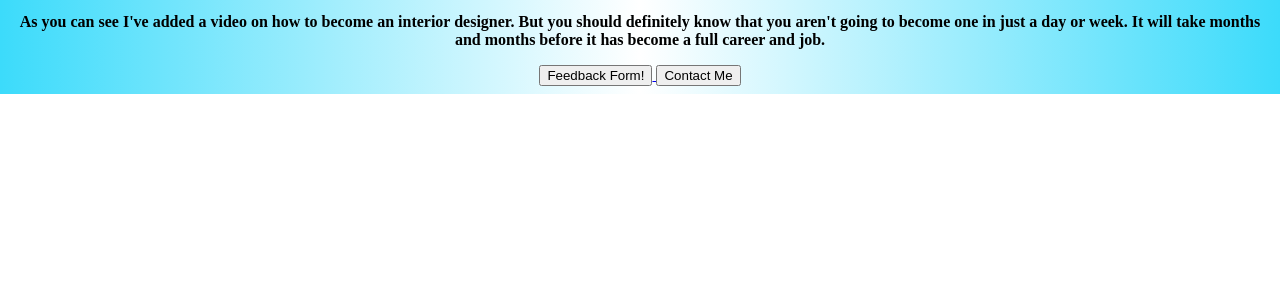
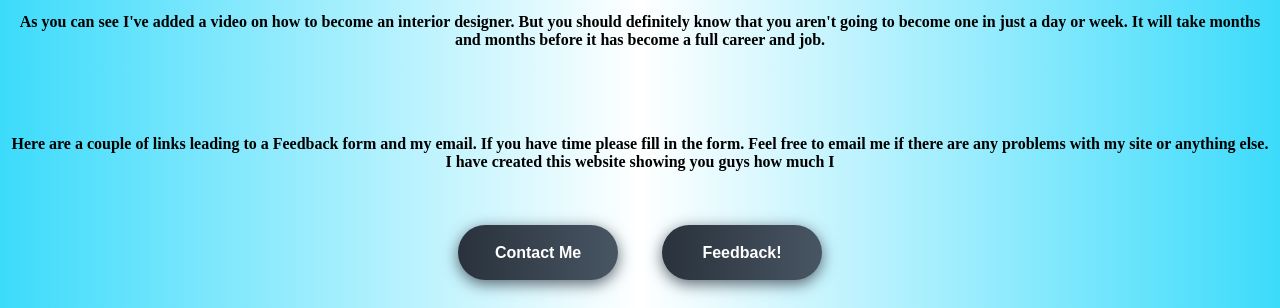
Before and after one commit to jm9232/MyInteriorDesignWebsite, a plain HTML site: page index.html in a window 1280 px wide. Shown: the part 1205-1513 px from the top of the page. Before the commit the page ends 1299 px from the top, so only its background shows below. Drawn offline with Linux system fonts and the light colour scheme.

Commit message:
Update index.html

```diff
--- a/index.html
+++ b/index.html
@@ -2,6 +2,46 @@
 <head></head>
 
   <style>
+  .bn632-hover {
+  width: 160px;
+  font-size: 16px;
+  font-weight: 600;
+  color: #fff;
+  cursor: pointer;
+  margin: 20px;
+  height: 55px;
+  text-align:center;
+  border: none;
+  background-size: 300% 100%;
+  border-radius: 50px;
+  moz-transition: all .4s ease-in-out;
+  -o-transition: all .4s ease-in-out;
+  -webkit-transition: all .4s ease-in-out;
+  transition: all .4s ease-in-out;
+}
+
+.bn632-hover:hover {
+  background-position: 100% 0;
+  moz-transition: all .4s ease-in-out;
+  -o-transition: all .4s ease-in-out;
+  -webkit-transition: all .4s ease-in-out;
+  transition: all .4s ease-in-out;
+}
+
+.bn632-hover:focus {
+  outline: none;
+}
+
+.bn632-hover.bn25 {
+  background-image: linear-gradient(
+    to right,
+    #29323c,
+    #485563,
+    #2b5876,
+    #4e4376
+  );
+  box-shadow: 0 4px 15px 0 rgba(45, 54, 65, 0.75);
+}
   #myBtn {
   display: none;
   position: fixed;
@@ -95,7 +135,8 @@ As you can see I've added a video on how to become an interior designer. But you
 
 
 </p>
-
+<br>
+<br>
 
 <button onclick="topFunction()" id="myBtn" title="Go to top">Top</button>
 
@@ -122,13 +163,15 @@ function topFunction() {
 }
 </script>
 
-<a href="https://docs.google.com/forms/d/e/1FAIpQLScrxXx_ZCTNFM0Xrwt7Cs2fz6R9oU35czCseCqtdZSEG2YQ3w/viewform?usp=sf_link">
-  <button>Feedback Form!</button>
-</a>
+<br>
+<p>
+Here are a couple of links leading to a Feedback form and my email. If you have time please fill in the form. Feel free to email me if there are any problems with my site or anything else. I have created this website showing you guys how much I
+</p>
+<br>
 
-<a href="jm9232@student.st-chris.net">
-  <button>Contact Me</button>
-</a>
+<a href="jm9232@student.st-chris.net/"><button class="bn632-hover bn25">Contact Me</button></a>
+
+<a href="https://forms.gle/g4zgwyp1YKoALYs69/"><button class="bn632-hover bn25">Feedback!</button></a>
 
 </body>
 </html>
```
